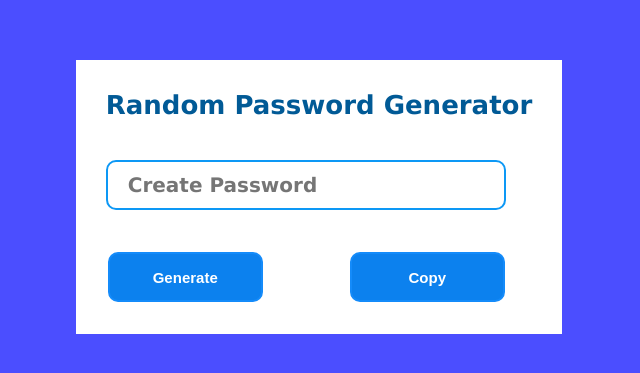
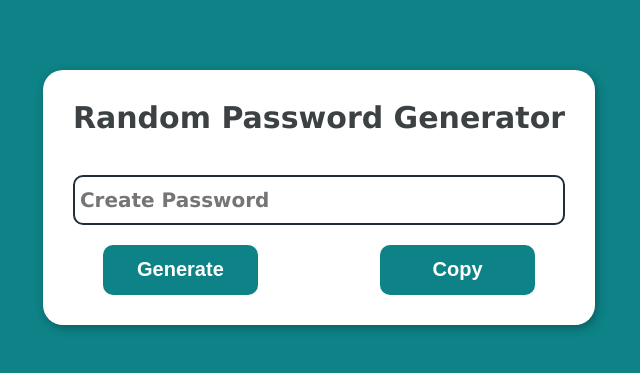
Before and after one commit to Chaiddo/RPG, a plain HTML site: page index.html in a window 1280 px wide. Shown: the part 203-576 px from the top of the page, without its empty margins (321-961 px from the left). Drawn offline with Linux system fonts and the light colour scheme.

Commit message:
updated my code

```diff
--- a/index.html
+++ b/index.html
@@ -5,24 +5,19 @@
     <meta name="viewport"
     content="width=device-width, initial-scale=1.0">
     <title>Random Password Generator</title>
-    <link rel="stylesheet" href="/style.css">
-    <script defer src="/script.js"></script>
+    <link rel="stylesheet" href="./style.css">
+    <script defer src="./script.js"></script>
 </head>
 
 <body>
-    <div class="box">
-        <h2>Random Password Generator</h2>
-        <input type="text"
-        placeholder="Create Password"
-        id="password" readonly>
+    <div class="container">
+            <h2>Random Password Generator</h2>
+            <input type="text" placeholder="Create Password" id="password" readonly>
 
-        <table>
-            <th><div id="button" class="btn1"
-                onclick="genPassword()">Generate</div></th>
-
-                <th><div id="button" class="btn2"
-                    onclick="copyPassword()">Copy</div></th>
-        </table>
+            <div class="button">
+                <button class="btn-1" type="button" onclick="genPassword()">Generate</button>
+                <button class="btn-2" type="button" onclick="copyPassword()">Copy</button>
+            </div>
     </div>
 </body>
 
--- a/style.css
+++ b/style.css
@@ -8,68 +8,66 @@
 }
 
 body{
-    background-color: #4b4eff;
+    background-color: #0d8387;
+    display: grid;
     justify-content: center;
     align-items: center;
-    display: flex;
     min-height: 100vh;
 }
 
-.box{
+.container{
     background-color: white;
-    padding-top: 30px;
+    box-shadow: 2px 3px 10px rgb(0, 0, 0, 0.3);
     padding: 30px;
-
+    border-radius: 20px;
 }
 
-.box h2{
-    margin-bottom: 40px;
+.container h2{
+    margin-bottom: 30px;
     align-items: center;
-    font-size: 26px;
-    color: #015a96;
+    font-size: 30px;
+    color: #3c4144;
     font-family: Verdana, Geneva, Tahoma, sans-serif;
 }
 
-input{
-    padding: 20px;
+.container input{
+    padding: 12px 0px 12px 5px;
     user-select: none;
     height: 50px;
-    width: 400px;
+    width: 100%;
     border-radius: 10px;
-    border: 2px solid rgb(13, 152, 245);
+    border: 2px solid #212e36;
     outline: none;
     font-size: 20px;
+    margin: 10px 0px;
 }
 
-input:placeholder{
-    font-size: 23px;
-
-}
-#button{
+.btn-1,
+.btn-2 {
     font-family: sans-serif;
-    font-size: 15px;
-    margin-top: 40px;
-    border: 2px solid rgb(20 139 250);
+    font-size: 20px;
+    margin-top: 10px;
+    border: none;
     width: 155px;
     height: 50px;
     text-align: center;
-    background-color: #0c81ee;
-    text-align: center;
+    background-color: #0d8387;
     color: white;
-    display: flex;
+    display: inline-flex;
+    flex-direction: row;
     align-items: center;
     justify-content: center;
     border-radius: 10px;
     cursor: pointer;
+    margin-left: 30px;
+    margin-right: 30px;
 }
 
-.btn2{
-    margin-left: 85px;
+.btn-2{
+    float: right;
 }
 
-.button:hover{
-    color: white;
-    background-color: rgb(39, 37, 37);
+.button :hover {
+    background-color: #0a4d50;
 }
-
 /*End of css Code */
```
Also changed, not shown: script.js (line endings or trailing spaces).
